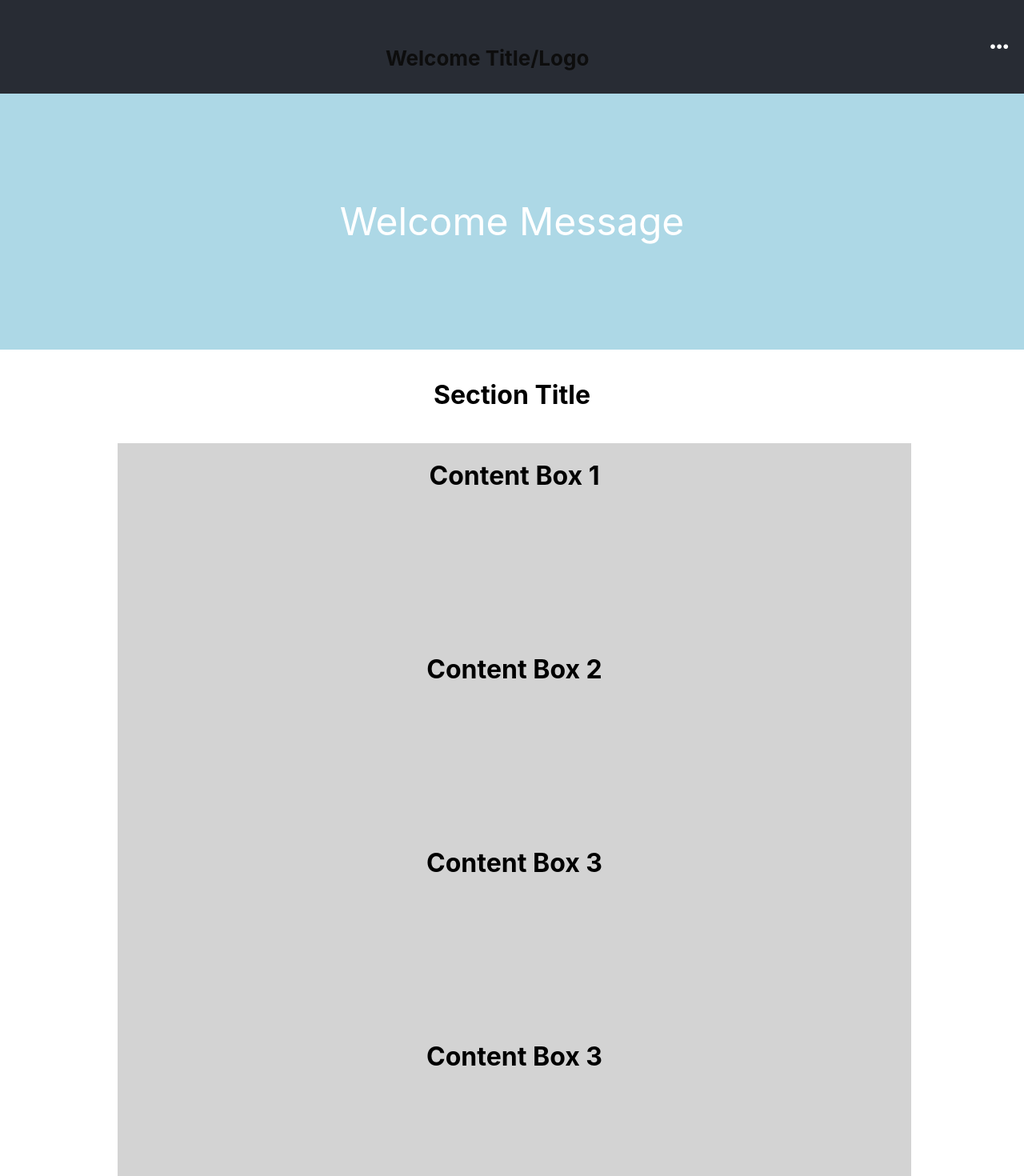
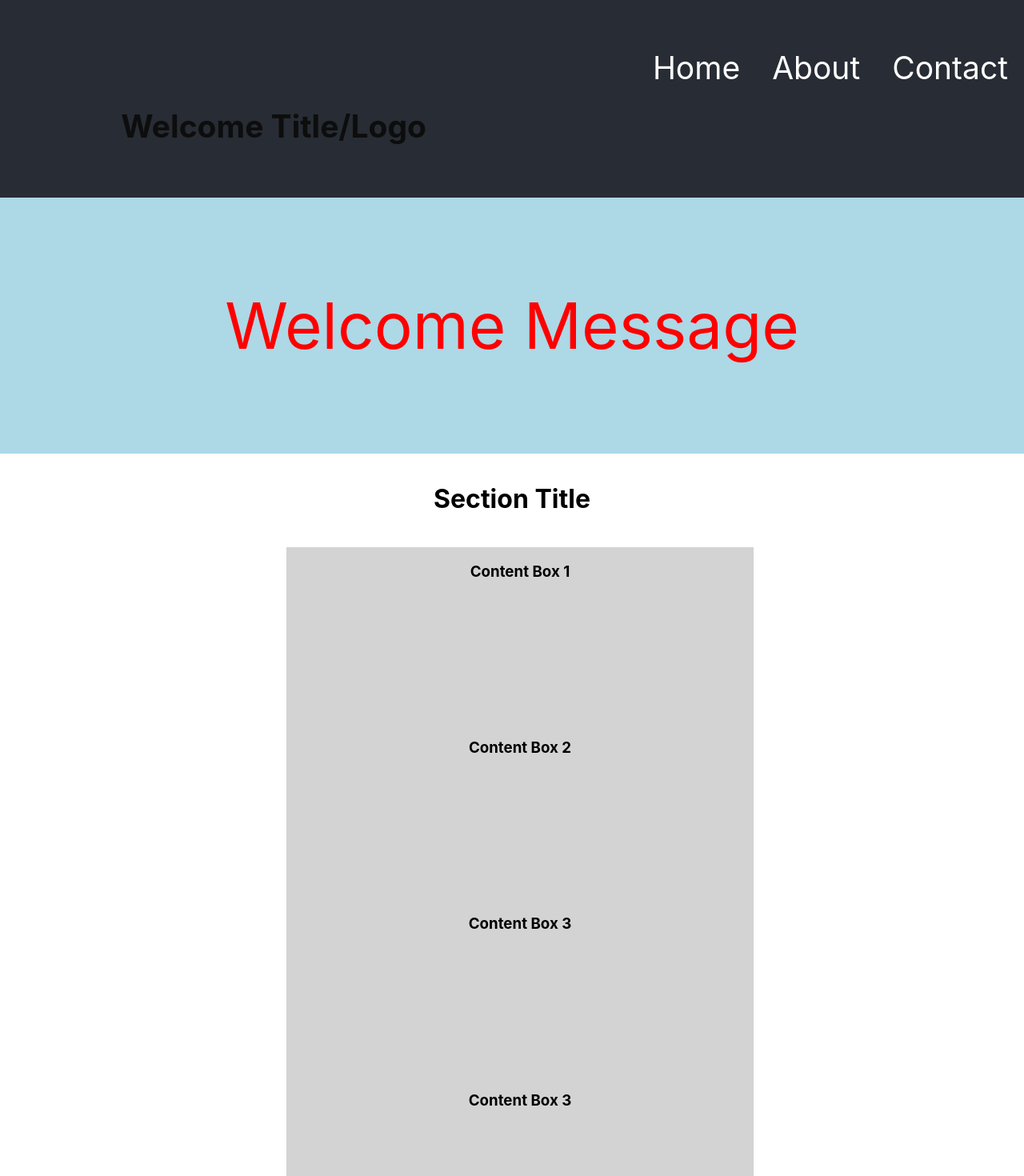
Before and after one commit to this-ting/remote-assignments, a React (Create React App) app in the folder week-4/assignment-3/: page / in a window 1280 px wide. Shown: the top 1470 px of the page at 80% size. Built offline with nearby package versions, Linux system fonts and the light colour scheme.

Commit message:
Add media query for RWD

```diff
--- a/week-4/assignment-3/public/index.html
+++ b/week-4/assignment-3/public/index.html
@@ -20,12 +20,12 @@
       work correctly both with client-side routing and a non-root public URL.
       Learn how to configure a non-root public URL by running `npm run build`.
     -->
-    <title>React App</title>
+    <title>React Website</title>
   </head>
   <body>
-    <noscript>You need to enable JavaScript to run this app.</noscript>
+
     <div id="root"></div>
 
-
+    <script src="app.js"></script>
   </body>
 </html>
--- a/week-4/assignment-3/src/App.css
+++ b/week-4/assignment-3/src/App.css
@@ -1,12 +1,6 @@
 /* Universal settings for .App */
 .App {
   text-align: center;
-}
-
-.App-logo {
-  animation: App-logo-spin infinite 20s linear;
-  height: 40vmin;
-  pointer-events: none;
 }
 
 .App-header {
@@ -23,8 +17,6 @@
 }
 
 /* _______________________________________________________ */
-
-
 
 .logo {
   float: left;
@@ -48,6 +40,27 @@ nav {
   display: none;
 }
 
+nav ul li {
+  display: block;
+  text-decoration: none;
+}
+
+nav ul li a {
+  display: block;
+  text-decoration: none;
+  height: 50px;
+  line-height: 3em;
+  padding:0 20px;
+  color: #fff;
+  transition: all 0.3s ease-out;
+}
+
+nav ul li a:hover,
+nav ul li a:hover
+{
+    color: #262626;
+}
+
 .fa-ellipsis-h {
   float: right;
   line-height: 3em;
@@ -56,11 +69,14 @@ nav {
   margin: auto; */
 }
 
+.fa-times {
+  float: right;
+  padding: 1em;
+}
 
-
-
-
-
+.fas:hover {
+  color: #BFBFBF;
+}
 
 
 /* ----------- Welcome Banner */
@@ -70,12 +86,8 @@ nav {
   line-height: 40vh;
   display: block;
   color: white;
-  font-size: 3em;
+  font-size: 2em;
 }
-
-
-
-
 
 /* ----------- Section Content Box */
 .section-title {
@@ -98,3 +110,160 @@ nav {
   margin-top: 1em;
   width: 100%;
 }
+
+/* ----------- Call to Action button */
+div button {
+  cursor: pointer;
+  text-align: center;
+  display: block;
+  margin: auto;
+  padding: 1em;
+
+}
+
+/* ----------- Hide Button Collapsible Content Boxes */
+.section-show {
+  display: none
+}
+
+/* ----------- Media Query */
+
+/*Request 3: Layout when screen width > 500px and < 800px*/
+@media screen and (min-width: 500px) and (max-width: 800px) {
+
+  /*Content Boxes in 2-columns layout.*/
+  .col {
+    width:50%;
+    margin-right: -40px;
+  }
+
+
+  /* Increase font size for display*/
+.logo,
+  .fa-ellipsis-h {
+    font-size: 1.25em;
+  }
+
+
+  .welcome-banner {
+    color: yellow;
+    font-weight:bold;
+
+  }
+
+}
+
+
+
+/*Request 2: Layout when screen width > 800px and < 1200px*/
+@media screen and (min-width: 801px) and (max-width: 1200px) {
+
+  /*Content Boxes in 2-columns layout.*/
+  .col {
+    width:50%;
+    margin-right: -40px;
+  }
+
+  /* Shows nav menu in words*/
+ nav {
+    display: contents;
+    padding-right: 1.5em;
+  }
+
+nav ul {
+    display: flex;
+    float:right;
+    list-style: none;
+  }
+
+nav ul li a {
+    height: 50px;
+    line-height: 3em;
+    padding:0 20px;
+    color: #fff;
+    text-decoration: none;
+  }
+
+
+  /* Increase font size for larger display*/
+  .logo,
+  nav ul li a {
+    font-size: 1em;
+  }
+
+  /* Hover option for nav menu */
+  nav ul li a:hover
+  {
+    color: #262626;
+  }
+
+  /* Hides nav menu icon*/
+  .fas {
+    visibility: hidden;
+  }
+
+  .welcome-banner {
+    color: purple;
+    font-size: 4em;
+  }
+
+}
+
+/*Request 1: Layout when screen width > 1200px*/
+@media screen and (min-width: 1201px) {
+
+  /*Total width of content boxes should be fixed in 1200px.*/
+  .section-container {
+    width: 1200px;
+  }
+  /*Content Boxes in 2-columns layout.*/
+  .col {
+    width:50%;
+    margin-right: -20px;
+  }
+
+  /* Shows nav menu in words*/
+
+  nav {
+    display: contents;
+    padding-right: 1.5em;
+  }
+
+  nav ul {
+    display: flex;
+    float:right;
+    list-style: none;
+  }
+
+  nav ul li a {
+    height: 50px;
+    line-height: 3em;
+    padding:0 20px;
+    color: #fff;
+    text-decoration: none;
+  }
+
+
+  /* Increase font size for larger display*/
+  .logo,
+  nav ul li a {
+    font-size: 1.5em;
+  }
+
+  /* Hover option for nav menu */
+  nav ul li a:hover
+  {
+    color: #262626;
+  }
+
+  /* Hides nav menu icon*/
+  .fas {
+    visibility: hidden;
+  }
+
+  .welcome-banner {
+    color: red;
+    font-size: 5em;
+  }
+
+}
--- a/week-4/assignment-3/src/App.js
+++ b/week-4/assignment-3/src/App.js
@@ -9,15 +9,9 @@ function App() {
         <WelcomeLogo />
         <Navigation />
       </header>
-
       <WelcomeBanner />
-
       <SectionContent />
-
       <ActionButton />
-
-      <SectionContent />
-
       <Footer />
     </div>
   );
@@ -49,6 +43,16 @@ class Navigation extends React.Component {
   }
 }
 
+class NavIcon extends React.Component {
+  render() {
+    return (
+      <div>
+        <i class="fas fa-ellipsis-h"></i>
+      </div>
+    );
+  }
+}
+
 class ExitIcon extends React.Component {
   render() {
     return (
@@ -59,19 +63,6 @@ class ExitIcon extends React.Component {
   }
 }
 
-class NavIcon extends React.Component {
-  render() {
-    return (
-      <div>
-        <i class="fas fa-ellipsis-h"></i>
-      </div>
-    );
-  }
-}
-
-
-
-
 class WelcomeBanner extends React.Component {
   render() {
     return (
@@ -79,7 +70,6 @@ class WelcomeBanner extends React.Component {
     );
   }
 }
-
 
 class SectionContent extends React.Component {
   render() {
@@ -96,13 +86,13 @@ class SectionBox extends React.Component {
   render() {
     return (
       <div className="col">
-        <h1 > Content Box 1</h1>
-          <InnerBox />
-        <h1 > Content Box 2</h1>
-          <InnerBox />
-        <h1 > Content Box 3</h1>
+        <h3 > Content Box 1</h3>
         <InnerBox />
-        <h1 > Content Box 3</h1>
+        <h3>  Content Box 2</h3>
+        <InnerBox />
+        <h3>  Content Box 3</h3>
+        <InnerBox />
+        <h3>  Content Box 3</h3>
         <InnerBox />
       </div>
     );
@@ -136,9 +126,6 @@ class ActionButton extends React.Component {
   }
 }
 
-
-
-
 class Footer extends React.Component {
   render() {
     return (
@@ -147,9 +134,4 @@ class Footer extends React.Component {
   }
 }
 
-
-
-
-
-
 export default App;
```
